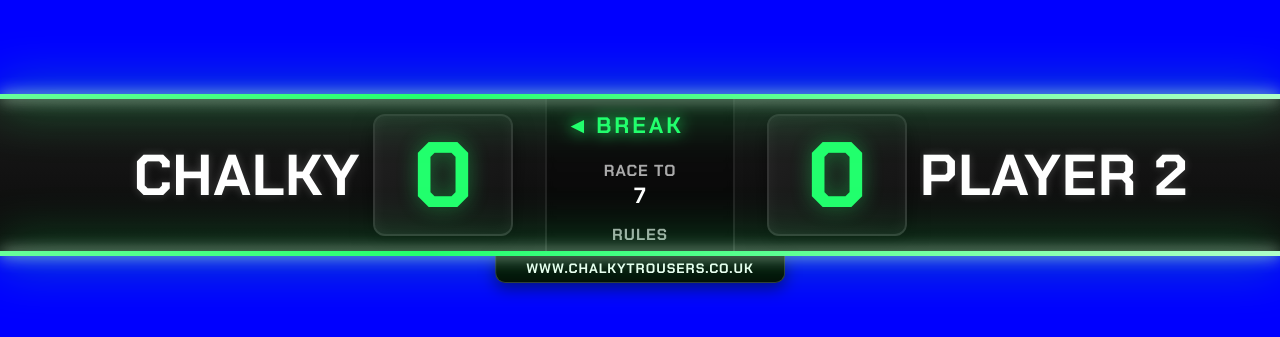
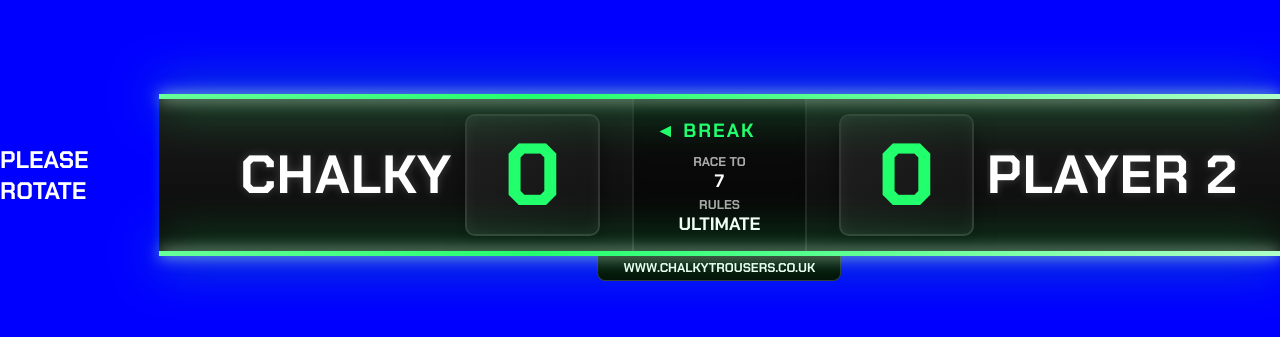
Before and after one commit to chalkytrousers/Chalky-Trousers-Scoreboard-Overlay, a plain HTML site: page index.html in a window 1280 px wide. Shown: the part 225-562 px from the top of the page. Drawn offline with Linux system fonts and the light colour scheme.

Commit message:
Update index.html

```diff
--- a/index.html
+++ b/index.html
@@ -3,18 +3,15 @@
 <head>
     <meta charset="UTF-8">
     <meta name="viewport" content="width=device-width, initial-scale=1.0, maximum-scale=1.0, user-scalable=no, viewport-fit=cover">
-    <title>Chalky Trousers V4 - Pro Neon Edition</title>
+    <title>CT Scoreboard V4.1 - Precision Fit</title>
     <link href="https://fonts.googleapis.com/css2?family=Chakra+Petch:wght@400;700;900&display=swap" rel="stylesheet">
 
     <style>
         :root {
-            /* Neon blue for Chroma Key */
             --bg-page: #0000ff;
-            /* Subtle dark gradient for the main banner background */
             --banner-bg: linear-gradient(180deg, #1a1a1a 0%, #0a0a0a 100%);
             --accent-green: #22ff6d;
             --neon-bright: #e0ffe7;
-            /* Gradient for a 3D score box effect */
             --score-bg: linear-gradient(145deg, #222 0%, #111 100%);
             --text-main: #ffffff;
             --banner-height: 160px;
@@ -22,156 +19,94 @@
             --center-w: 18vw;
         }
 
-        * {
-            box-sizing: border-box;
-            user-select: none !important;
-            -webkit-tap-highlight-color: transparent;
-            touch-action: manipulation;
+        * { box-sizing: border-box; user-select: none !important; -webkit-tap-highlight-color: transparent; touch-action: manipulation; }
+
+        body, html {
+            margin: 0; padding: 0; height: 100%; width: 100%;
+            background-color: var(--bg-page); color: var(--text-main);
+            font-family: 'Chakra Petch', sans-serif; overflow: hidden;
+            display: flex; align-items: center; justify-content: center;
         }
 
-        body, html {
-            margin: 0; padding: 0;
-            height: 100%; width: 100%;
-            background-color: var(--bg-page);
-            color: var(--text-main); font-family: 'Chakra Petch', sans-serif;
-            overflow: hidden;
-            display: flex;
-            align-items: center;
-            justify-content: center;
-            transition: all 0.3s ease;
-        }
-
-        /* Keyboard Focus Mode */
+        /* Keyboard Active State */
         body.keyboard-active { align-items: flex-start; padding-top: 5px; }
         body.keyboard-active .banner-container { height: 100px; transform: scale(0.95); }
         body.keyboard-active .center-info { display: none; }
 
-        /* --- ADVANCED NEON ANIMATIONS --- */
-        @keyframes neon-travel {
-            0% { background-position: 100% 0; }
-            100% { background-position: -100% 0; }
+        @keyframes neon-travel { 0% { background-position: 100% 0; } 100% { background-position: -100% 0; } }
+        @keyframes neon-pulse { 0%, 100% { filter: drop-shadow(0 0 5px var(--neon-bright)) drop-shadow(0 0 15px var(--accent-green)); } 50% { filter: drop-shadow(0 0 8px var(--neon-bright)) drop-shadow(0 0 25px var(--accent-green)); } }
+
+        .banner-container {
+            width: 100%; height: var(--banner-height);
+            background: var(--banner-bg); display: flex; align-items: center;
+            border-top: 4px solid transparent; border-bottom: 4px solid transparent;
+            box-shadow: 0 0 10px rgba(34, 255, 109, 0.2); position: relative;
         }
 
-        /* Pulsating neon effect */
-        @keyframes neon-pulse {
-            0%, 100% { filter: drop-shadow(0 0 5px var(--neon-bright)) drop-shadow(0 0 15px var(--accent-green)); }
-            50% { filter: drop-shadow(0 0 8px var(--neon-bright)) drop-shadow(0 0 25px var(--accent-green)); }
-        }
-
-        .banner-container {
-            width: 100%;
-            height: var(--banner-height);
-            background: var(--banner-bg);
-            display: flex;
-            align-items: center;
-            border-top: 4px solid transparent;
-            border-bottom: 4px solid transparent;
-            /* Multi-layered box-shadow for realistic light spill */
-            box-shadow:
-                0 0 10px rgba(34, 255, 109, 0.2),
-                0 0 30px rgba(34, 255, 109, 0.1);
-            position: relative;
-            transition: all 0.3s ease;
-            overflow: visible;
-        }
-
-        /* Top and Bottom Neon Light Bars with white "core" */
         .banner-container::before, .banner-container::after {
             content: ''; position: absolute; left: 0; width: 100%; height: 5px;
-            background: linear-gradient(90deg,
-                var(--accent-green) 0%,
-                var(--neon-bright) 45%,
-                #fff 50%,
-                var(--neon-bright) 55%,
-                var(--accent-green) 100%);
-            background-size: 200% auto;
-            animation: neon-travel 3s linear infinite, neon-pulse 2s ease-in-out infinite;
-            z-index: 5;
+            background: linear-gradient(90deg, var(--accent-green) 0%, var(--neon-bright) 45%, #fff 50%, var(--neon-bright) 55%, var(--accent-green) 100%);
+            background-size: 200% auto; animation: neon-travel 3s linear infinite, neon-pulse 2s ease-in-out infinite; z-index: 5;
         }
-        .banner-container::before { top: -5px; }
-        .banner-container::after { bottom: -5px; }
+        .banner-container::before { top: -5px; } .banner-container::after { bottom: -5px; }
 
-        .player-section {
-            flex: 1; display: flex; align-items: center;
-            padding: 0 1.5vw; height: 100%; overflow: hidden;
-        }
+        .player-section { flex: 1; display: flex; align-items: center; padding: 0 1.5vw; height: 100%; overflow: hidden; }
 
         .player-name {
-            flex: 1; font-size: clamp(22px, 4.5vw, 3.8rem); font-weight: 900;
+            flex: 1; font-size: clamp(20px, 4.2vw, 3.5rem); font-weight: 900;
             text-transform: uppercase; color: #fff; outline: none;
             overflow: hidden; text-overflow: ellipsis; white-space: nowrap;
-            letter-spacing: 1px;
-            /* Subtle glow on text */
-            text-shadow: 0 0 10px rgba(255,255,255,0.2);
-            user-select: text !important; -webkit-user-select: text !important;
+            letter-spacing: 1px; text-shadow: 0 0 10px rgba(255,255,255,0.2);
         }
 
         .score-box {
-            width: var(--score-w); min-width: 75px; max-width: 140px; height: 80%;
-            background: var(--score-bg);
-            border: 2px solid #333;
-            /* Inset shadow for glassmorphism/tubed effect */
+            width: var(--score-w); min-width: 70px; max-width: 135px; height: 80%;
+            background: var(--score-bg); border: 2px solid #333;
             box-shadow: inset 0 0 15px rgba(255,255,255,0.05), 0 10px 20px rgba(0,0,0,0.5);
             display: flex; justify-content: center; align-items: center;
-            font-size: clamp(2.8rem, 10vw, 5.8rem); font-weight: 900;
-            border-radius: 12px; margin: 0 1vw; cursor: pointer;
-            color: var(--accent-green);
-            text-shadow: 0 0 20px rgba(34, 255, 109, 0.4);
+            font-size: clamp(2.5rem, 9vw, 5.5rem); font-weight: 900;
+            border-radius: 10px; margin: 0 1vw; color: var(--accent-green);
         }
 
         .center-info {
-            width: var(--center-w); min-width: 110px; max-width: 190px; height: 100%;
-            /* Semi-transparent center for a frosted glass look */
-            background: rgba(0,0,0,0.4);
-            backdrop-filter: blur(5px);
-            display: flex; flex-direction: column;
-            justify-content: flex-start; align-items: center;
-            border-left: 2px solid #222; border-right: 2px solid #222;
-            position: relative; flex-shrink: 0; padding-top: 12px;
+            width: var(--center-w); min-width: 100px; max-width: 175px; height: 100%;
+            background: rgba(0,0,0,0.5); backdrop-filter: blur(5px);
+            display: flex; flex-direction: column; justify-content: center; /* Centered vertically to prevent spill */
+            align-items: center; border-left: 2px solid #222; border-right: 2px solid #222;
+            position: relative; flex-shrink: 0; padding: 5px 0;
         }
 
         .break-wrap {
             display: flex; align-items: center; justify-content: center;
-            gap: 12px; color: var(--accent-green);
-            filter: drop-shadow(0 0 8px var(--accent-green));
-            cursor: pointer; margin-bottom: 15px;
+            gap: 8px; color: var(--accent-green); cursor: pointer;
+            margin-bottom: 8px; width: 100%; /* Contained within center hub */
         }
-        .break-text { font-size: clamp(20px, 2.2vw, 1.4rem); font-weight: 900; letter-spacing: 3px; }
-        .arrow { font-size: 1.4rem; font-weight: 900; width: 18px; text-align: center; }
+        .break-text { font-size: clamp(16px, 1.8vw, 1.2rem); font-weight: 900; letter-spacing: 2px; }
+        .arrow { font-size: 1.2rem; font-weight: 900; width: 20px; text-align: center; }
 
-        .center-label { font-size: clamp(15px, 1.6vw, 1rem); color: #aaa; text-transform: uppercase; font-weight: 800; margin-bottom: 2px; letter-spacing: 1px; }
-        .label-race { margin-top: 5px; }
-        .label-rules { margin-top: 15px; }
+        .center-label { font-size: clamp(12px, 1.4vw, 0.8rem); color: #aaa; text-transform: uppercase; font-weight: 800; margin: 2px 0; }
 
         .mid-select {
             background: transparent; border: none; color: #fff;
-            font-family: inherit; font-size: 22px; font-weight: 900;
-            text-align: center; text-align-last: center;
-            width: 100%; appearance: none; -webkit-appearance: none;
-            cursor: pointer; text-transform: uppercase;
-            line-height: 1.2;
+            font-family: inherit; font-size: 18px; font-weight: 900;
+            text-align: center; text-align-last: center; width: 100%;
+            appearance: none; -webkit-appearance: none; cursor: pointer;
+            text-transform: uppercase; line-height: 1;
         }
 
         .logo-tag {
-            position: absolute; bottom: -32px; left: 50%; transform: translateX(-50%);
-            background: #000; color: #fff; padding: 5px 30px;
-            font-size: 0.85rem; font-weight: 900;
-            border: 1px solid #333; border-top: none;
-            border-radius: 0 0 10px 10px; text-transform: uppercase; white-space: nowrap;
-            box-shadow: 0 5px 15px rgba(0,0,0,0.5);
-            letter-spacing: 1px;
+            position: absolute; bottom: -30px; left: 50%; transform: translateX(-50%);
+            background: #000; color: #fff; padding: 4px 25px;
+            font-size: 0.8rem; font-weight: 900; border: 1px solid #333;
+            border-top: none; border-radius: 0 0 8px 8px; text-transform: uppercase;
         }
 
-        @keyframes flash { 0% { background: var(--accent-green); color: #000; } 100% { background: var(--score-bg); color: var(--accent-green); } }
-        .flash-active { animation: flash 0.4s ease-out; }
         .hidden { visibility: hidden; }
-
-        #orientation-overlay { display: none; position: fixed; inset: 0; background: #0a0a0a; z-index: 100; flex-direction: column; justify-content: center; align-items: center; text-align: center; }
         @media screen and (orientation: portrait) { #orientation-overlay { display: flex; } .banner-container { display: none; } }
     </style>
 </head>
 <body>
-    <div id="orientation-overlay"><h2>PLEASE ROTATE<br>TO LANDSCAPE</h2></div>
+    <div id="orientation-overlay"><h2>PLEASE ROTATE</h2></div>
 
     <div class="banner-container">
         <div class="player-section" style="justify-content: flex-end; text-align: right;">
@@ -186,10 +121,10 @@
                 <div id="arr-right" class="arrow hidden">►</div>
             </div>
 
-            <div class="center-label label-race">RACE TO</div>
+            <div class="center-label">RACE TO</div>
             <select id="race-to-select" class="mid-select"></select>
 
-            <div class="center-label label-rules">RULES</div>
+            <div class="center-label" style="margin-top: 6px;">RULES</div>
             <select id="rules-select" class="mid-select">
                 <option value="uk8">uk8</option>
                 <option value="wpa">wpa</option>
@@ -208,7 +143,6 @@
 
     <script>
         let breakSide = 1;
-
         const raceSelect = document.getElementById('race-to-select');
         for (let i = 1; i <= 30; i++) {
             let opt = document.createElement('option');
@@ -219,43 +153,17 @@
 
         const playerNames = document.querySelectorAll('.player-name');
         playerNames.forEach(name => {
-            name.addEventListener('focus', () => {
-                document.body.classList.add('keyboard-active');
-                setTimeout(() => window.scrollTo(0, 0), 100);
-            });
-            name.addEventListener('blur', () => {
-                document.body.classList.remove('keyboard-active');
-                window.scrollTo(0, 0);
-            });
-            name.addEventListener('keydown', (e) => {
-                if (e.key === 'Enter') { e.preventDefault(); name.blur(); }
-            });
+            name.addEventListener('focus', () => document.body.classList.add('keyboard-active'));
+            name.addEventListener('blur', () => { document.body.classList.remove('keyboard-active'); window.scrollTo(0,0); });
         });
-
-        let lastTouchEnd = 0;
-        document.addEventListener('touchend', function (event) {
-            let now = (new Date()).getTime();
-            if (now - lastTouchEnd <= 300) event.preventDefault();
-            lastTouchEnd = now;
-        }, { passive: false });
-
-        document.addEventListener('gesturestart', (e) => e.preventDefault());
 
         function handleScore(id, e) {
             const el = document.getElementById(id);
             let val = parseInt(el.innerText);
             const rect = el.getBoundingClientRect();
             const clientX = e.clientX || (e.touches ? e.touches[0].clientX : 0);
-            const x = clientX - rect.left;
-
-            if (x > rect.width / 2) {
-                val++;
-                el.classList.add('flash-active');
-                setTimeout(() => el.classList.remove('flash-active'), 400);
-                toggleBreak();
-            } else {
-                val = Math.max(0, val - 1);
-            }
+            if ((clientX - rect.left) > rect.width / 2) { val++; toggleBreak(); }
+            else { val = Math.max(0, val - 1); }
             el.innerText = val;
         }
 
```
